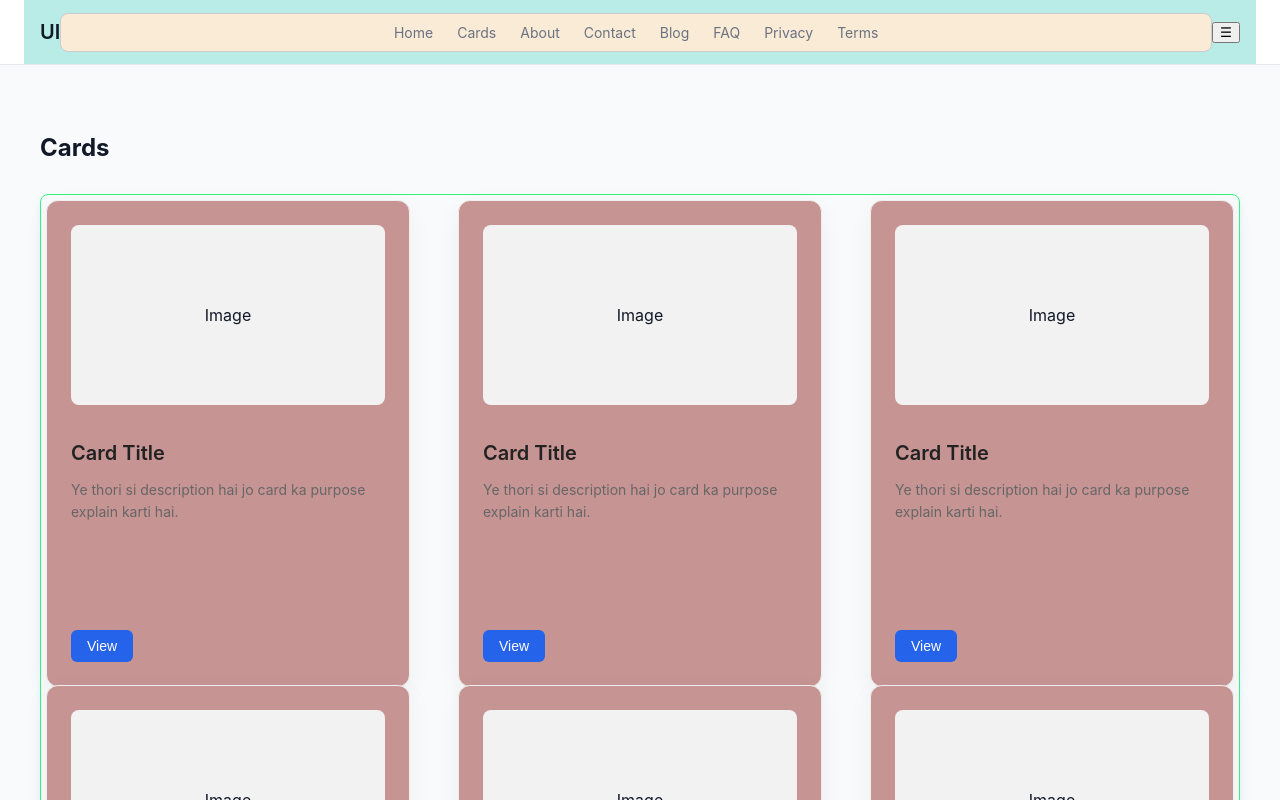
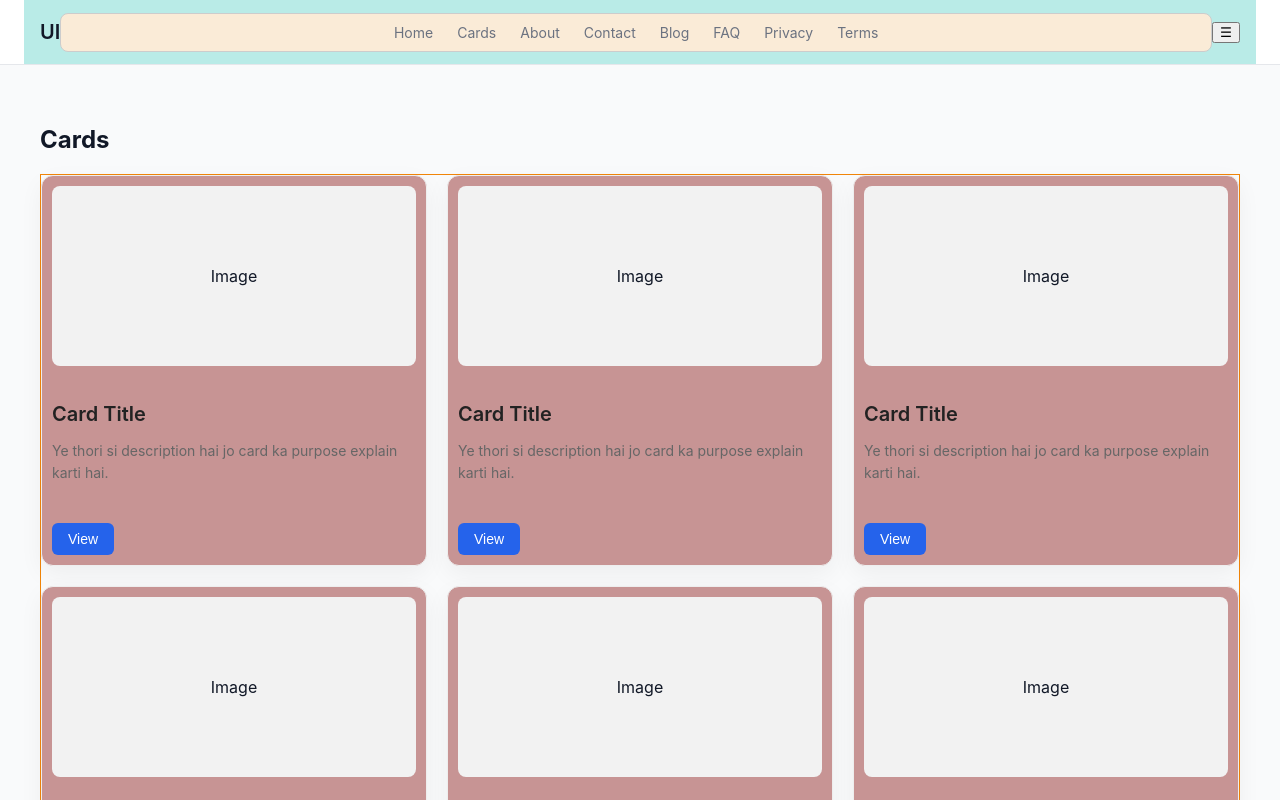
Before and after one commit to devkhizerahmad/react-prc, a React (Vite) app: page /card in a window 1280 px wide. Shown: the top 800 px of the page. Built offline with nearby package versions, Linux system fonts and the light colour scheme.

Commit message:
updates the cards styling

```diff
--- a/src/compenents/sections/CardGrid.css
+++ b/src/compenents/sections/CardGrid.css
@@ -1,24 +1,21 @@
-.card-grid { /* photo grid container */
+/* CardGrid.css */
+
+.card-grid {
   display: grid;
-  grid-template-columns: 1fr;   /* Mobile: 1 column */
+  grid-template-columns: 1fr;
   gap: 16px;
-  max-width: 1200px;
-  margin: 0 auto;
   border: 1px solid #f18509;
-  padding: 5px; /* Add padding inside the grid container */
-  box-shadow: 0 4px 8px rgba(4, 206, 241, 0.1);
-  border-radius: 8px; /* Add border radius to the grid container */
 }
-@media (min-width: 768px) { /* Tablet */
+
+@media (min-width: 768px) {
   .card-grid {
     grid-template-columns: repeat(2, 1fr);
-    border: 1px solid #1baab4;
+    gap: 20px;
   }
 }
-@media (min-width: 1024px) { /* Desktop */
+
+@media (min-width: 1024px) {
   .card-grid {
     grid-template-columns: repeat(3, 1fr);
-    border: 1px solid #37f37f;
-
   }
 }
--- a/src/compenents/ui/Card.css
+++ b/src/compenents/ui/Card.css
@@ -1,8 +1,7 @@
 .card {
   display: flex;
   flex-direction: column;
-  height: 100%;
-  padding: var(--space-lg);
+  padding: 10px;
   border-radius: 12px;
   background: #fff;
   border: 1px solid #eee;
--- a/src/styles/sections.css
+++ b/src/styles/sections.css
@@ -12,65 +12,29 @@
 
 /* Section Wrapper */
 .section {
-  padding: 24px 16px; /* Mobile first */
+  padding: 24px 16px;   /* Mobile */
   max-width: 1200px;
   margin: 0 auto;
 }
 
-/* Heading & paragraph spacing */
-.section h1 {
-  margin-bottom: var(--space-md); /* Mobile */
-}
-
-.section p {
-  margin-bottom: var(--space-md); /* Mobile */
-}
-
-/* Tablet */
 @media (min-width: 768px) {
   .section {
-    padding: var(--space-xl) var(--space-md);
-  }
-
-  .section h1 {
-    margin-bottom: var(--space-lg);
-  }
-
-  .section p {
-    margin-bottom: var(--space-lg);
+    padding: 32px 24px; /* Tablet */
   }
 }
 
-/* Desktop */
 @media (min-width: 1024px) {
   .section {
-    padding: var(--space-xxl) var(--space-lg);
-  }
-
-  .section h1 {
-    margin-bottom: var(--space-xl);
-  }
-
-  .section p {
-    margin-bottom: var(--space-xl);
+    padding: 40px 32px; /* Desktop (48 too much here) */
   }
 }
 
-/* Card Grid */
-.card-grid {
-  display: grid;
-  grid-template-columns: 1fr; /* Mobile */
-  gap: var(--space-lg);       /* Mobile */
-
-  max-width: 1200px;
-  margin: 0 auto;
-}
 
 /* Tablet Grid */
 @media (min-width: 768px) {
   .card-grid {
     grid-template-columns: repeat(2, 1fr);
-    gap: var(--space-xl);
+    gap: 20px;
   }
 }
 
@@ -78,6 +42,6 @@
 @media (min-width: 1024px) {
   .card-grid {
     grid-template-columns: repeat(3, 1fr);
-    gap: var(--space-xxl);
+    gap: 20px;
   }
 }
```
